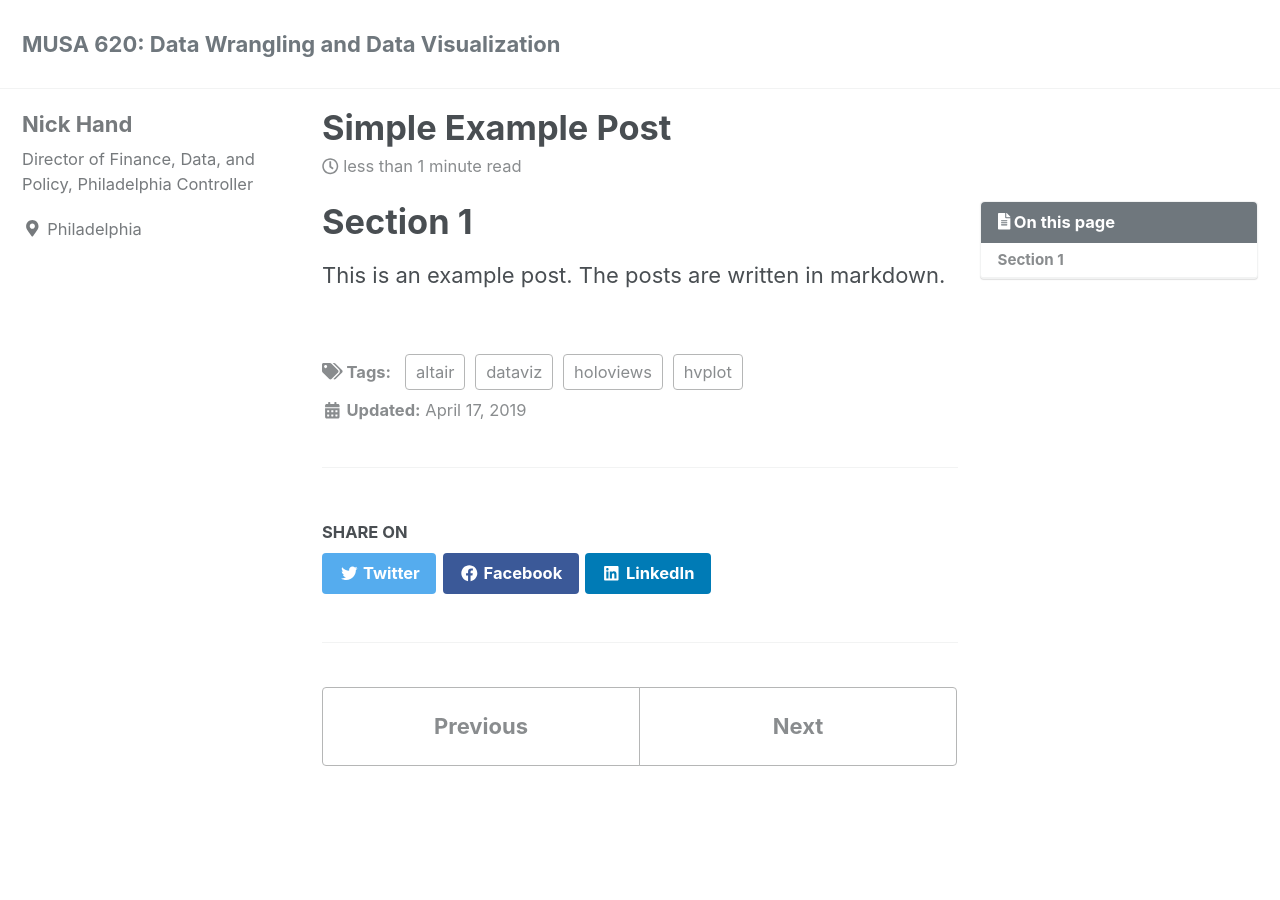
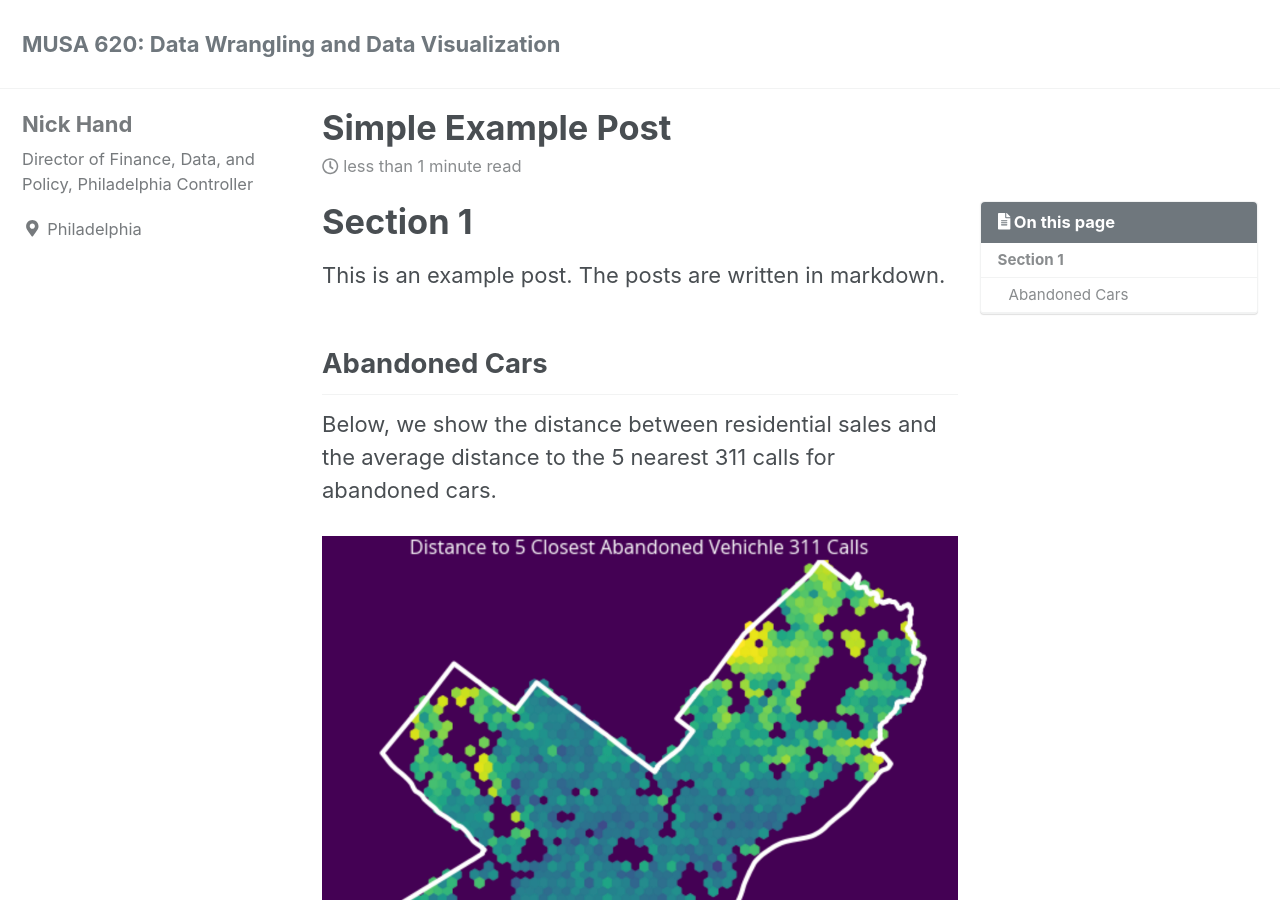
Before and after one commit to MUSA-620-Fall-2019/github-pages-starter, a Jekyll site: the page built from _posts/2019-04-17-example-post.md, in a window 1280 px wide and 900 px high. Built offline with Jekyll 4.4.1, drawn with Linux system fonts in a browser that asks for light colours; cached includes are drawn as plain includes; nearby versions of some CDN libraries; a script that is not in the unit is left out.

Commit message:
Update 2019-04-17-example-post.md

```diff
--- a/_posts/2019-04-17-example-post.md
+++ b/_posts/2019-04-17-example-post.md
@@ -11,3 +11,9 @@ toc_sticky: true
 # Section 1
 
 This is an example post. The posts are written in markdown.
+
+## Abandoned Cars
+
+Below, we show the distance between residential sales and the average distance to the 5 nearest 311 calls for abandoned cars.
+
+![useful image]({{ site.url }}/assets/distance_to_abandoned_cars.png)
```
